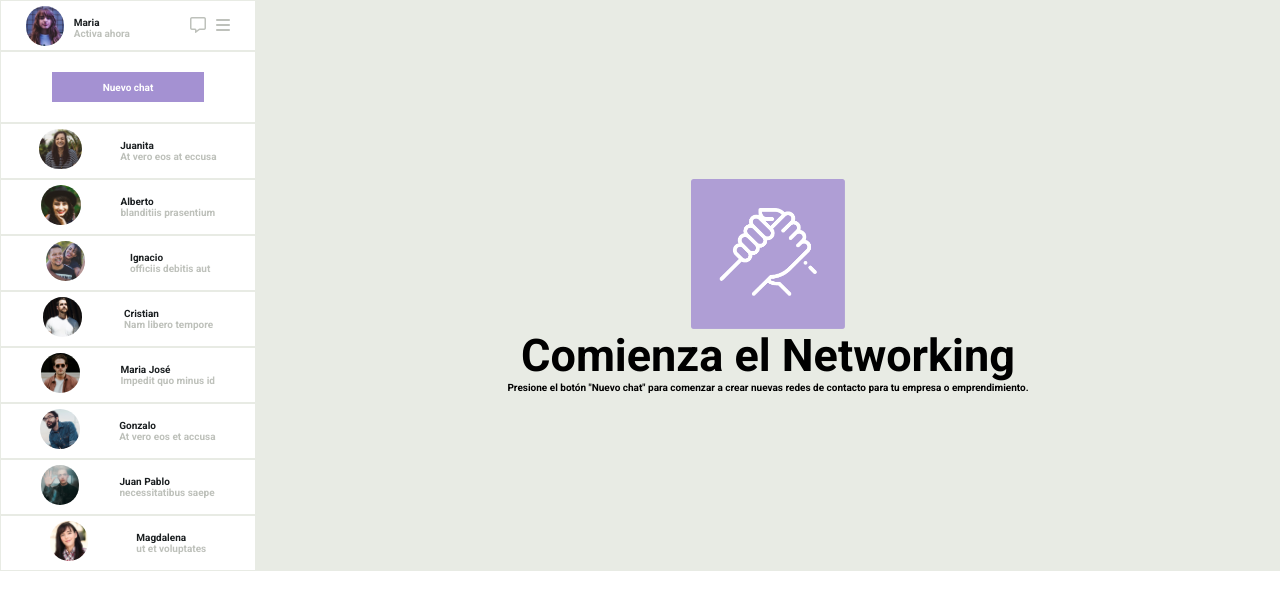
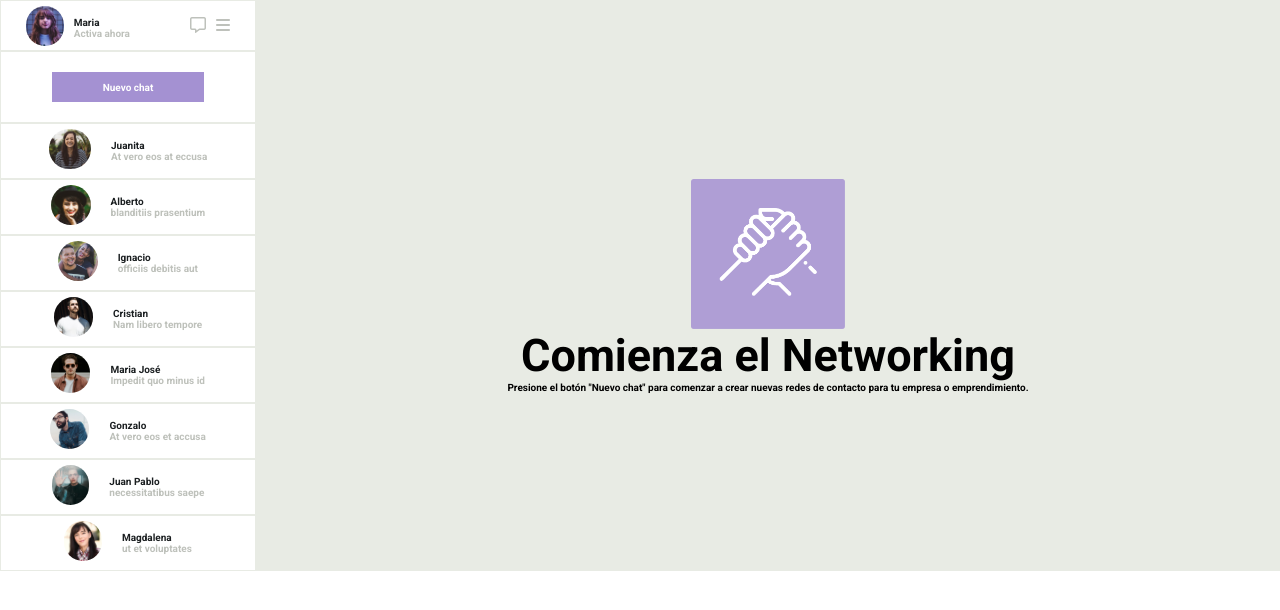
Before and after one commit to Klauditha/desafioflexbox, a plain HTML site: page index.html in a window 1280 px wide. Drawn offline with Linux system fonts and the light colour scheme.

Commit message:
WIP: Ajustes seccion participantes

```diff
--- a/assets/css/style.css
+++ b/assets/css/style.css
@@ -134,14 +134,15 @@
     display: flex;
     border: 1px solid #E8EBE4;
     flex-direction:row;
-    justify-content: space-evenly;
+    justify-content: center;
     align-items: center;
+    column-gap: 20px;
 }
 
 .participante_texto{
     display: flex;
     flex-direction: column;
-    column-gap: -20px;
+
 }
 .participante_nombre {
     font-weight: bold;
```
